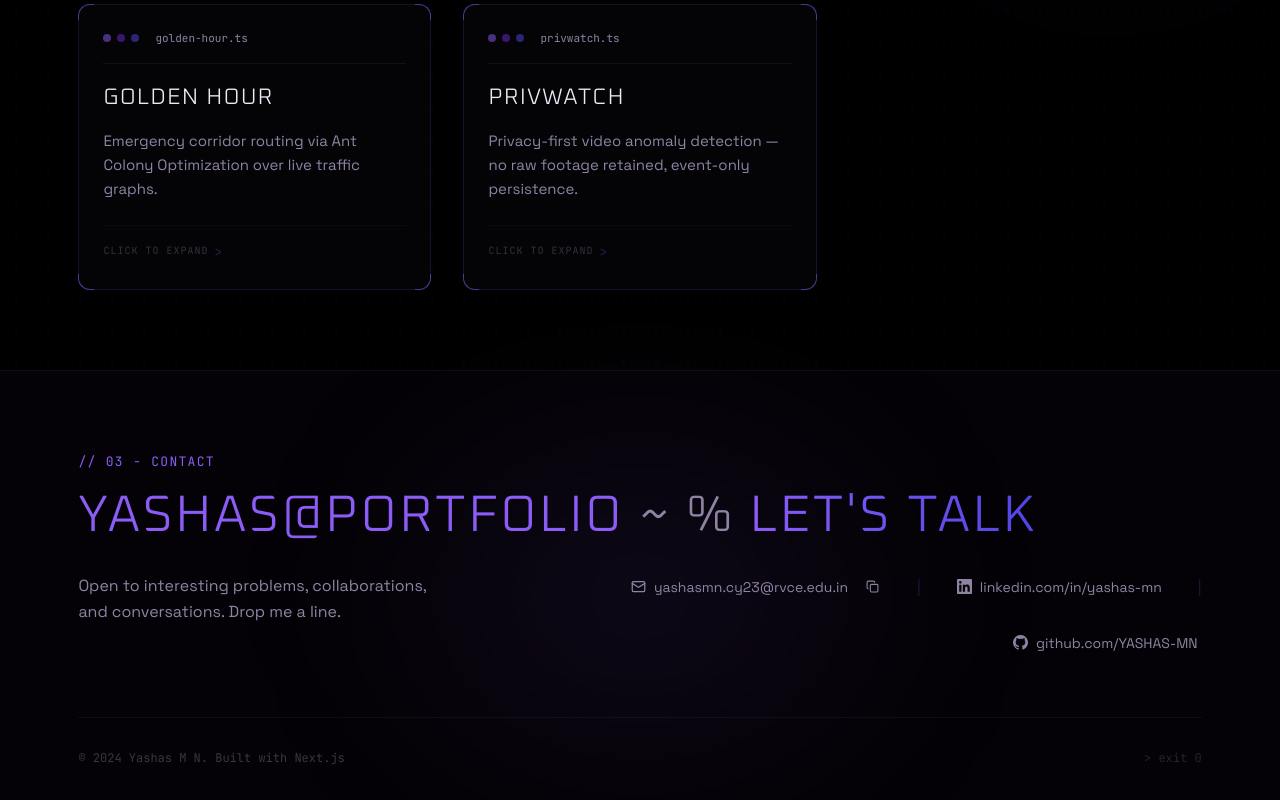
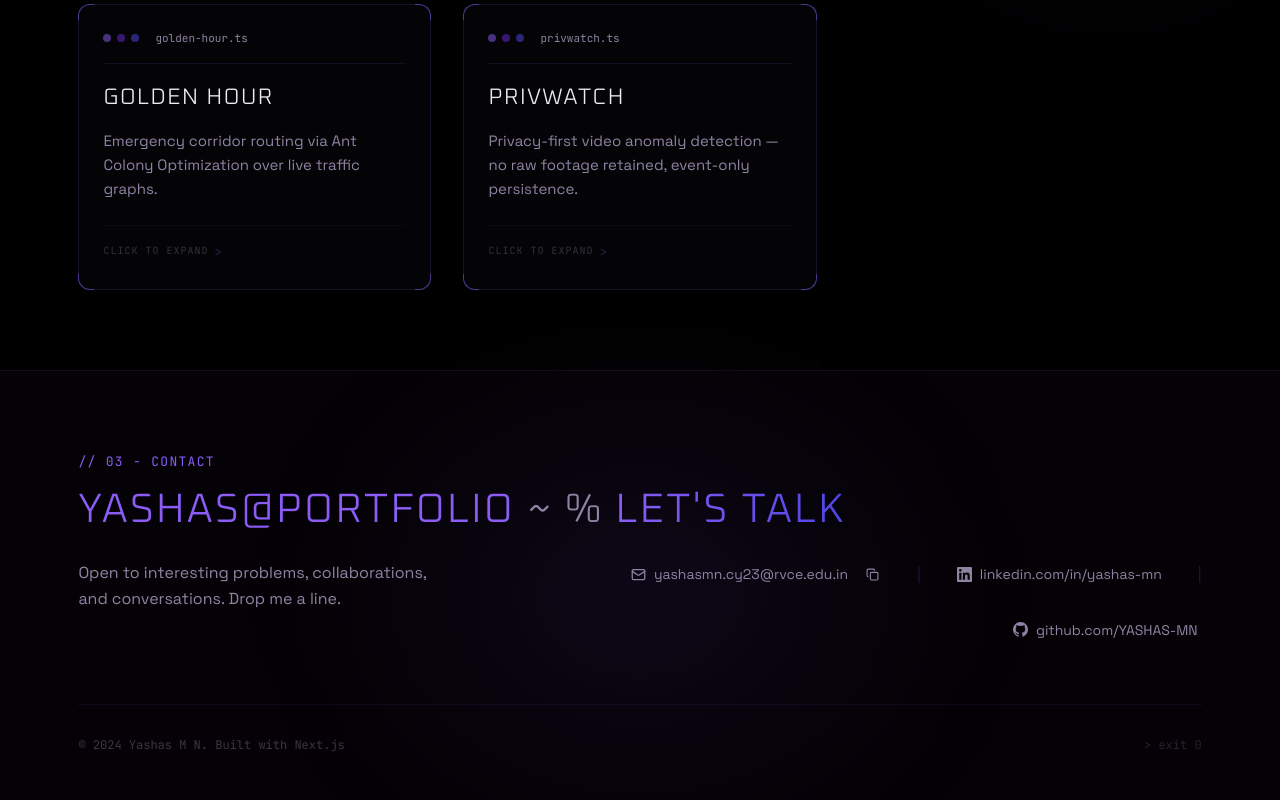
Before and after one commit to YASHAS-MN/YMN_Portfolio, a Next.js app: page / in a window 1280 px wide. Shown: the part 3290-4090 px from the top of the page. Built offline with nearby package versions, Linux system fonts and the light colour scheme.

Commit message:
Tighten contact section layout

```diff
--- a/src/app/globals.css
+++ b/src/app/globals.css
@@ -185,7 +185,7 @@ p, li, a, td, th, label, input, textarea, select, button {
 .info-modal--education { overflow-y: auto; }
 
 @media (min-width: 769px) {
-  .contact-container { max-width: 1320px; }
+  .contact-container { max-width: 1200px; }
 }
 
 .info-card {
@@ -401,6 +401,8 @@ p, li, a, td, th, label, input, textarea, select, button {
 
   .card { padding: 24px; }
   .about-copy { font-size: 16px !important; }
+
+  .contact-container h2 { font-size: clamp(1.8rem, 3.2vw, 2.8rem) !important; }
 }
 
 @media (max-width: 768px) {
```
